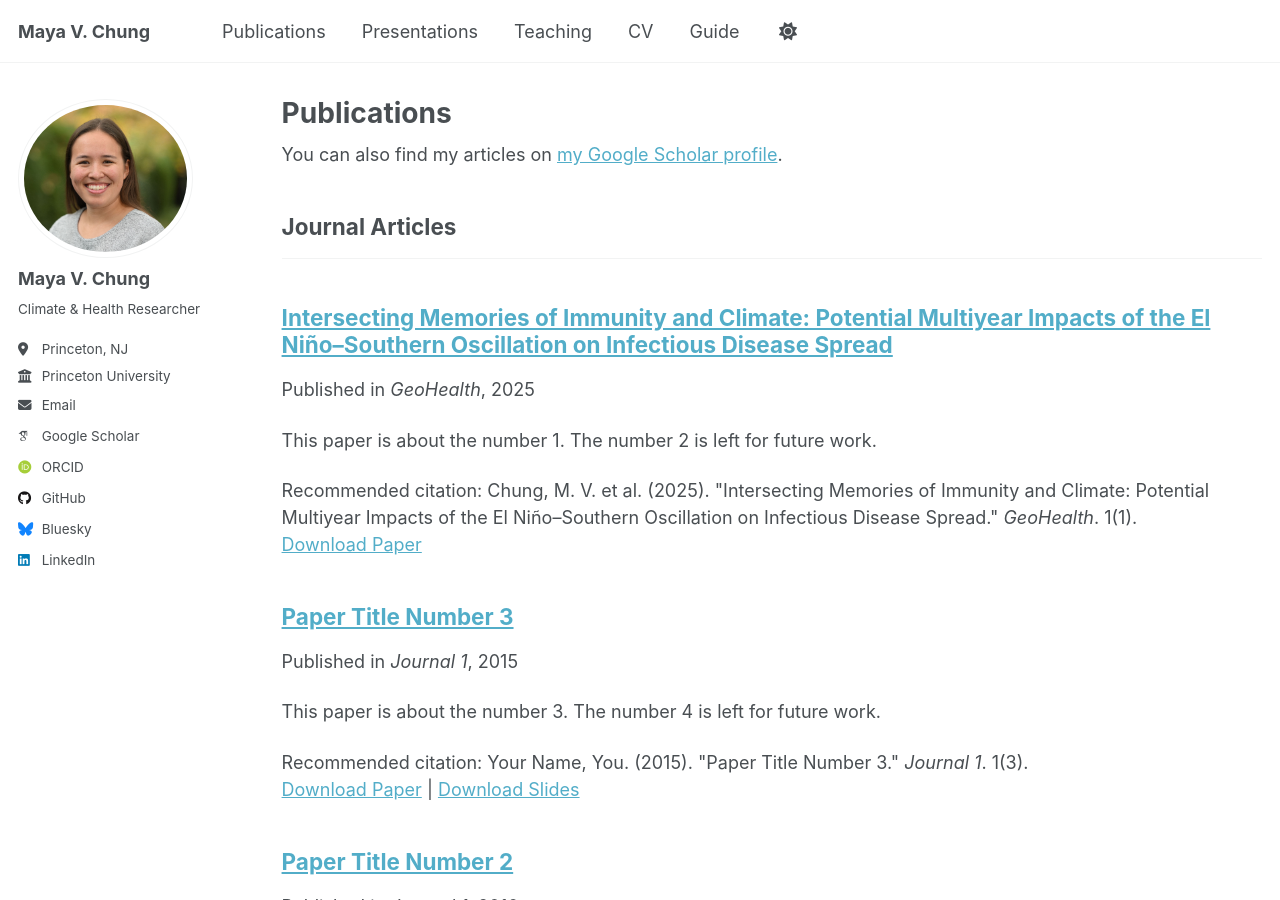
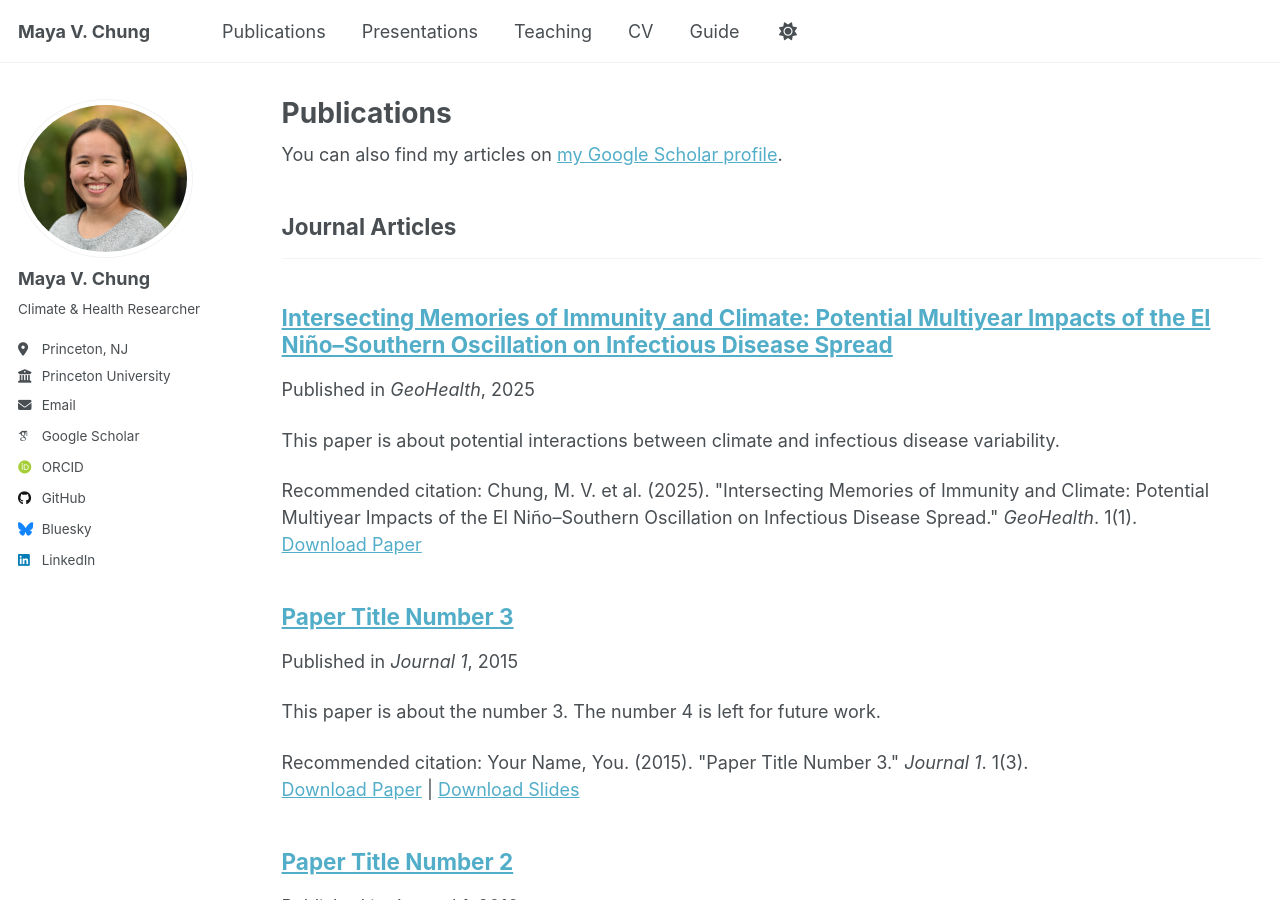
Before and after one commit to mayavchung/mayavchung.github.io, a Jekyll site: the page built from _pages/publications.html, in a window 1280 px wide and 900 px high. Built offline with Jekyll 4.4.1, drawn with Linux system fonts in a browser that asks for light colours; some web fonts are replaced; a script that is not in the unit is left out.

Commit message:
Update 2025-11-02-paper-title-number-1.md

```diff
--- a/_publications/2025-11-02-paper-title-number-1.md
+++ b/_publications/2025-11-02-paper-title-number-1.md
@@ -3,7 +3,7 @@ title: "Intersecting Memories of Immunity and Climate: Potential Multiyear Impac
 collection: publications
 category: manuscripts
 permalink: https://agupubs.onlinelibrary.wiley.com/doi/full/10.1029/2024GH001193
-excerpt: 'This paper is about the number 1. The number 2 is left for future work.'
+excerpt: 'This paper is about potential interactions between climate and infectious disease variability.'
 date: 2025-11-02
 venue: 'GeoHealth'
 paperurl: '[http://mayavchung.github.io/files/paper1.pdf](https://agupubs.onlinelibrary.wiley.com/doi/full/10.1029/2024GH001193)'
```
